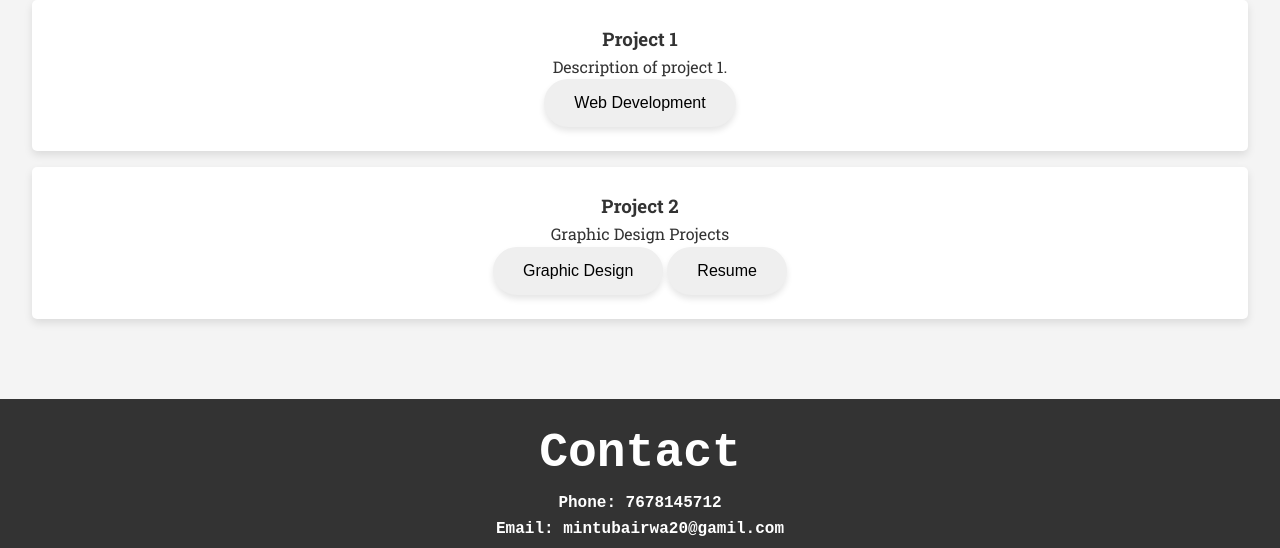
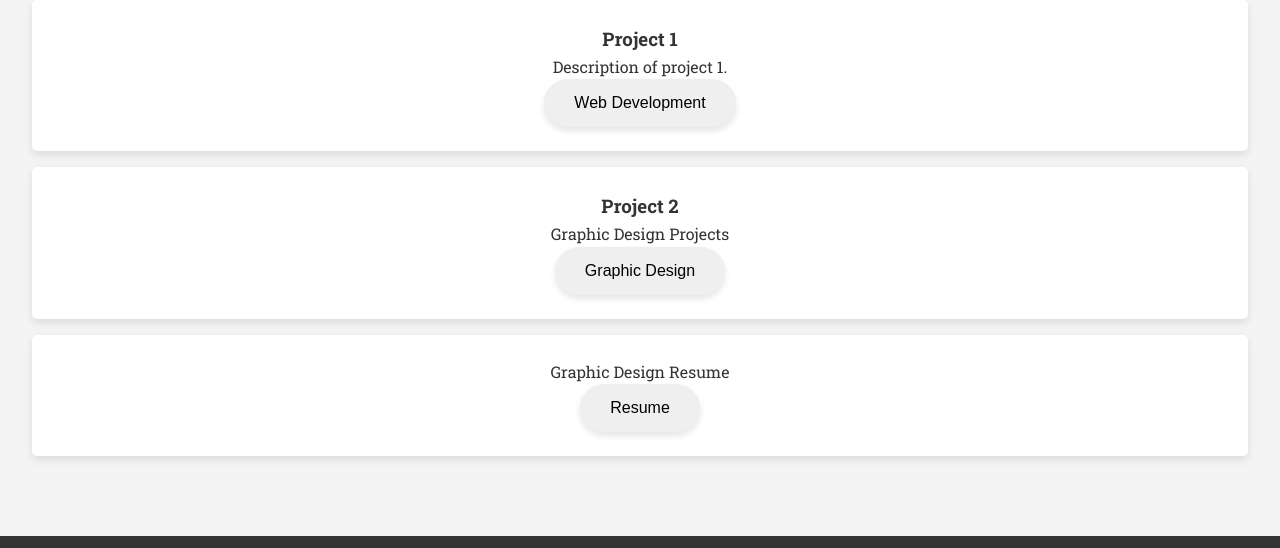
Before and after one commit to mintubairwa24/My-Portfolio, a plain HTML site: page index.html in a window 1280 px wide. Shown: the part 1768-2316 px from the top of the page. Drawn offline with Linux system fonts and the light colour scheme.

Commit message:
Update index.html

```diff
--- a/index.html
+++ b/index.html
@@ -98,6 +98,15 @@
             <h3>Project 2</h3>
             <p>Graphic Design Projects</p>
             <button class="modern-button"> <a href="MY GRAPHIC DESIGN WORK.pdf" class="btn">Graphic Design</a> </button>
+<!--             <button class="modern-button"> <a href="Graphic Designer Resume1.pdf" class="btn">Resume</a> </button> -->
+            <!-- <div>
+                <img class="mbphoto" src="Green White Orange Modern Geometric Online Training Banner.png" alt="">
+                <img class="mbphoto" src="Green White Orange Modern Geometric Online Training Banner.png" alt="">
+            </div> -->
+        </div>
+        <div class="project-card">
+<!--             <h3>Project 2</h3> -->
+            <p>Graphic Design Resume</p>
             <button class="modern-button"> <a href="Graphic Designer Resume1.pdf" class="btn">Resume</a> </button>
             <!-- <div>
                 <img class="mbphoto" src="Green White Orange Modern Geometric Online Training Banner.png" alt="">
```
